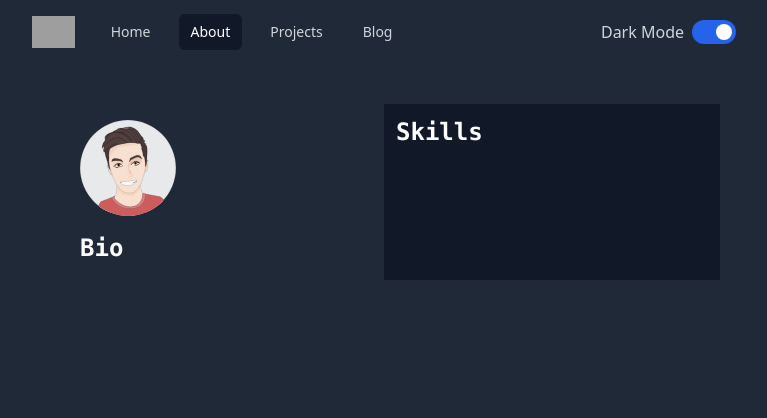
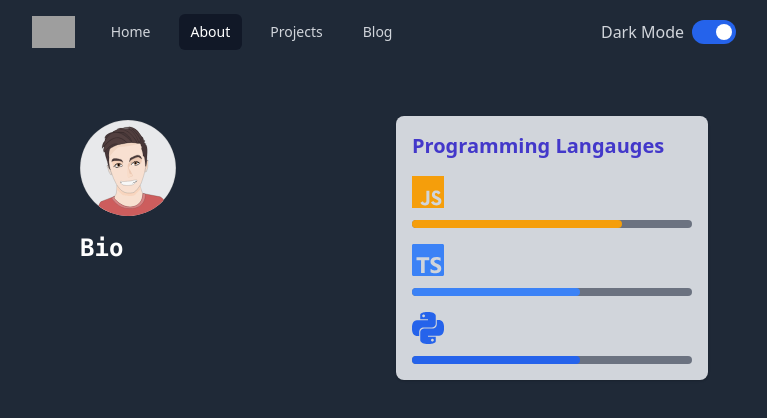
Before and after one commit to m3hransh/portfolio-website-old, a Next.js app: page /about in a window 1280 px wide. Shown: the top 418 px of the page, without its empty margins (256-1023 px from the left). Built offline with nearby package versions, Linux system fonts and the light colour scheme; grey boxes are pictures that could not be loaded.

Commit message:
About page and some refactoring

```diff
--- a/components/hero.tsx
+++ b/components/hero.tsx
@@ -1,5 +1,6 @@
 import React from 'react';
 import SocialFollow from './socialFollow';
+import Link from 'next/link';
 
 function Intro({ className }: any = {}) {
   return (
@@ -10,9 +11,9 @@ function Intro({ className }: any = {}) {
         welcome to my Website
       </h1>
       <div className="mt-4 sm:mt-6">
-        <a className="btn" href="/about">
-          About me
-        </a>
+        <Link href="/about">
+          <a className="btn">About me</a>
+        </Link>
       </div>
     </div>
   );
--- a/components/layout.tsx
+++ b/components/layout.tsx
@@ -30,13 +30,8 @@ export default function Layout({
         <meta name="og:title" content={siteTitle} />
         <meta name="twitter:card" content="summary_large_image" />
       </Head>
-      {home && (
-        <header className="">
-          <Hero className="max-w-2xl mx-auto dark:text-white" />
-        </header>
-      )}
       <div className=" h-auto mt-10 dark:bg-gray-800 dark:text-white">
-        <main className="max-w-2xl mx-auto">{children}</main>
+        {children}
       </div>
     </>
   );
--- /dev/null
+++ b/components/programmingLanguages.tsx
@@ -0,0 +1,40 @@
+import { FC } from 'react';
+import { SiJavascript, SiTypescript, SiPython } from 'react-icons/si';
+
+const ProgrammingLanguages: FC = () => {
+  return (
+    <div className="bg-gray-100 dark:bg-gray-300 rounded-lg shadow block p-4 m-auto">
+      <h1 className="text-xl  text-indigo-700 font-bold ">
+        Programming Langauges
+      </h1>
+      {/* //JavaScript */}
+      <div className="mt-4">
+        <div>
+          <SiJavascript className="text-yellow-500" size="2em" />
+        </div>
+        <div className="w-full h-2 bg-gray-500 rounded-full mt-3">
+          <div className="w-3/4 h-full text-center text-xs text-white bg-yellow-500 rounded-full"></div>
+        </div>
+      </div>
+      {/* //TypeScript */}
+      <div className="mt-4">
+        <div>
+          <SiTypescript className="text-blue-500" size="2em" />
+        </div>
+      </div>
+      <div className="w-full h-2 bg-gray-500 rounded-full mt-3">
+        <div className="w-3/5 h-full text-center text-xs text-white bg-blue-500 rounded-full"></div>
+      </div>
+      <div className="mt-4">
+        <div>
+          <SiPython className="text-blue-600" size="2em" />
+        </div>
+      </div>
+      <div className="w-full h-2 bg-gray-500 rounded-full mt-3">
+        <div className="w-3/5 h-full text-center text-xs text-white bg-blue-600 rounded-full"></div>
+      </div>
+    </div>
+  );
+};
+
+export default ProgrammingLanguages;
--- a/package.json
+++ b/package.json
@@ -16,7 +16,8 @@
     "date-fns": "^2.22.1",
     "next": "^10.0.0",
     "react": "17.0.1",
-    "react-dom": "17.0.1"
+    "react-dom": "17.0.1",
+    "react-icons": "^4.2.0"
   },
   "devDependencies": {
     "@types/node": "^15.12.2",
--- a/pages/about.tsx
+++ b/pages/about.tsx
@@ -1,10 +1,11 @@
-import Image from 'next/image';
 import Layout from '../components/layout';
+import { FC } from 'react';
+import ProgrammingLanguages from '../components/programmingLanguages';
 
-function About() {
+const About: FC = () => {
   return (
     <Layout>
-      <div className="grid lg:grid-cols-2">
+      <div className="max-w-2xl mx-auto grid lg:grid-cols-2">
         <div className="px-8 py-4">
           <img
             src="/images/profile.svg"
@@ -15,12 +16,14 @@ function About() {
             Bio
           </h1>
         </div>
-        <div className=" relative bg-gray-900 lg:block p-3">
-          <h1 className="text-2xl font-semibold font-mono">Skills</h1>
+        <div className=" relative  lg:block p-3">
+          <div>
+            <ProgrammingLanguages />
+          </div>
         </div>
       </div>
     </Layout>
   );
-}
+};
 
 export default About;
--- a/pages/index.tsx
+++ b/pages/index.tsx
@@ -1,11 +1,8 @@
 import Head from 'next/head';
 import Layout, { siteTitle } from '../components/layout';
 import { getAllPostsForHome } from '../lib/posts';
-import {
-  GetStaticProps,
-  GetStaticPaths,
-  GetServerSideProps,
-} from 'next';
+import { GetStaticProps } from 'next';
+import Hero from '../components/hero';
 import BlogItems from '../components/blogItems';
 
 export const getStaticProps: GetStaticProps = async ({
@@ -26,12 +23,17 @@ function Home({ allPostsData }) {
         <Head>
           <title>{siteTitle}</title>
         </Head>
+        <header className="">
+          <Hero className="max-w-2xl mx-auto dark:text-white" />
+        </header>
+        <main className="max-w-2xl mx-auto">
           <section className="max-w-2xl px-12 py-8">
             <h2 className="text-4xl font-bold tracking-wider text-indigo-500 mt-4 font-serif">
               Blog
             </h2>
             <BlogItems allPostsData={allPostsData} className="mt-6" />
           </section>
+        </main>
       </Layout>
     </>
   );
--- a/pages/posts/[slug].tsx
+++ b/pages/posts/[slug].tsx
@@ -67,6 +67,7 @@ const Post: FC<PostProps> = ({ post, morePosts, preview }) => {
           <Head>
             <title>{post.title}</title>
           </Head>
+          <main className="max-w-2xl w-4/5 mx-auto">
             <article>
               <div className="w-full h-100 ">
                 <Image
@@ -98,7 +99,9 @@ const Post: FC<PostProps> = ({ post, morePosts, preview }) => {
               </div>
               <div
                 className="mt-8 text-xl"
-              dangerouslySetInnerHTML={{ __html: post.content.html }}
+                dangerouslySetInnerHTML={{
+                  __html: post.content.html,
+                }}
               />
             </article>
             <h1 className="mt-8 text-xl font-bold tracking-wide text-indigo-700 dark:text-indigo-600 font-serif">
@@ -113,6 +116,7 @@ const Post: FC<PostProps> = ({ post, morePosts, preview }) => {
                 <a>← Back to home</a>
               </Link>
             </div>
+          </main>
         </>
       )}
     </Layout>
```
Also changed, not shown: 1 other file (tests, documents, lock files or other folders). Lines whose indentation alone changed are shown as unchanged.
